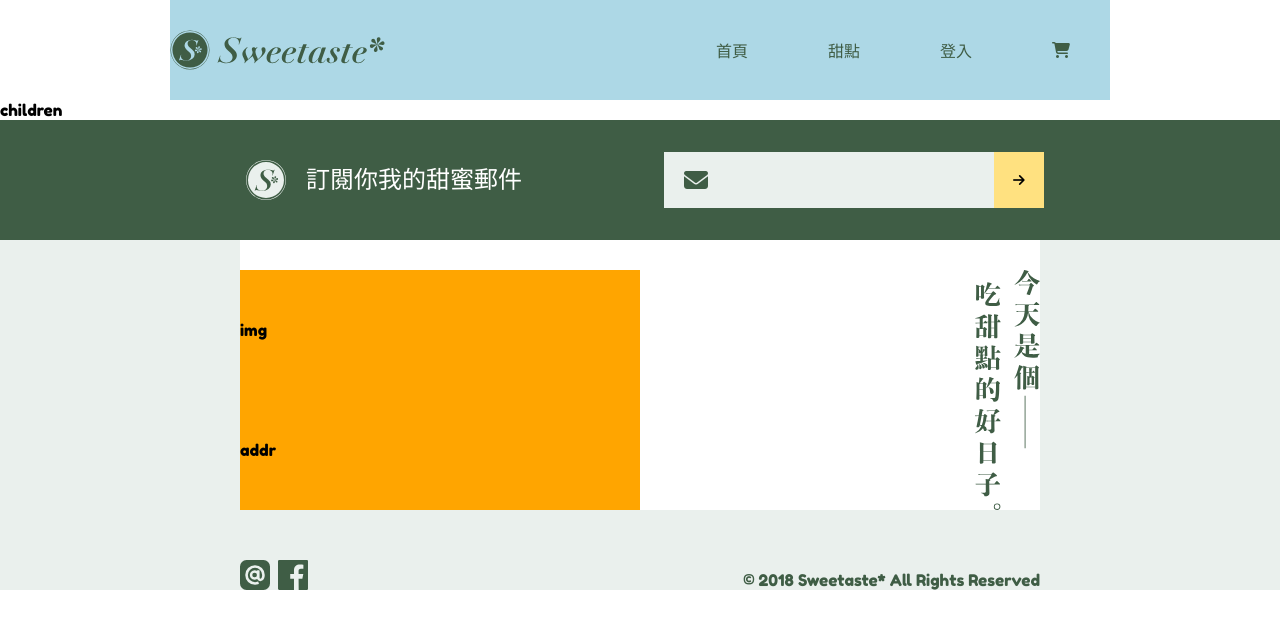
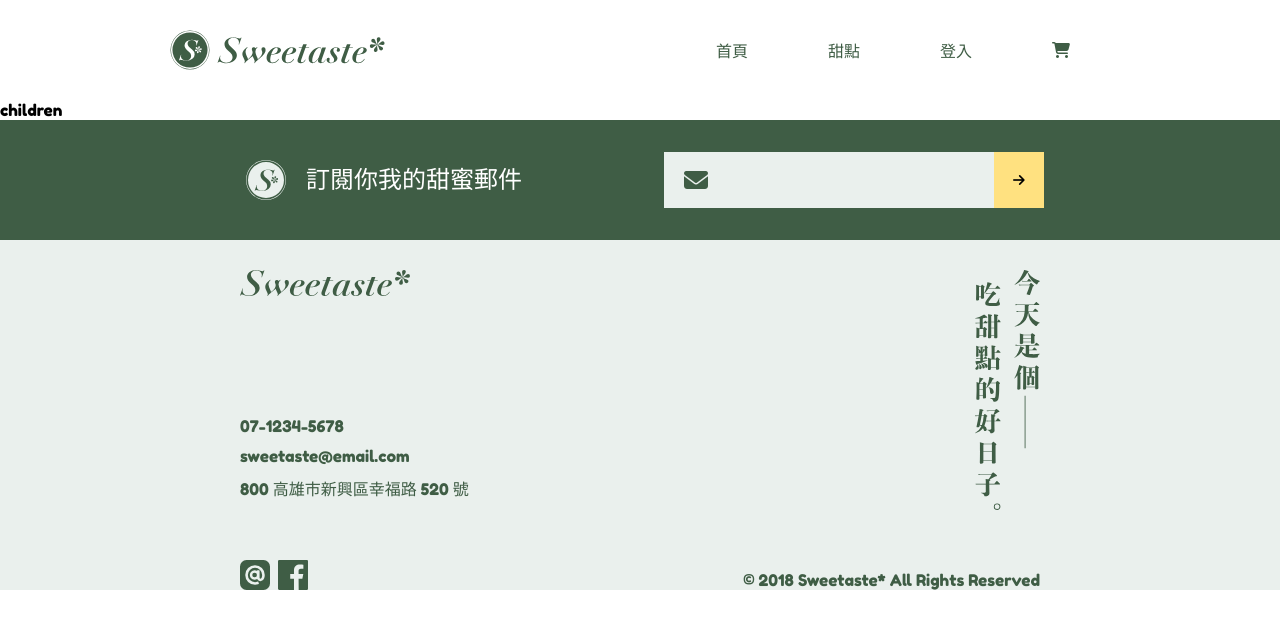
Before and after one commit to FengSanIClover/React-DessertShop-Typescript, a React (Create React App) app: page / in a window 1280 px wide. Shown: the top 628 px of the page. Built offline with nearby package versions, Linux system fonts and the light colour scheme.

Commit message:
完成頁首頁尾

```diff
--- a/src/asset/styles/Components/Copyright/Copyright.scss
+++ b/src/asset/styles/Components/Copyright/Copyright.scss
@@ -18,16 +18,30 @@
     width: 100%;
     height: 75%;
     @include base-flex(space-around);
-    background-color: white;
-    padding-top: 30px;
+    margin-top: 30px;
 }
 
 .f-c-copyright-uparea-info{
     width: 100%;
     height: 100%;
-    @include base-flex(space-around,flex-start);
+    @include base-flex(space-between,flex-start);
     flex-flow: column;
-    background-color: orange
+}
+
+.f-c-copyright-uparea-info-img{
+    // background-color: purple;
+    height: 30px;
+    width: 170px;
+    background-image: url("../../../images/logotype-sm-dark.svg");
+    background-repeat: no-repeat;
+}
+
+.f-c-copyright-uparea-info-address{
+    color: $base-color-3;
+
+    li {
+        margin-bottom: 10px;
+    }
 }
 
 .f-c-copyright-uparea-img{
@@ -73,7 +87,6 @@
 
 @media(max-width:767px) {
     .f-c-container{
-        // @include base-flex();
         height: 310px;
     }
 
--- a/src/asset/styles/Containers/Toolbar.scss
+++ b/src/asset/styles/Containers/Toolbar.scss
@@ -5,11 +5,4 @@
     max-width: 940px;
     height: 100px;
     margin: 0 auto;
-    background-color: lightblue;
 }
-
-// @media (max-width:767px) {
-//     .t-container {
-//         width: 100%;
-//     }
-// }
--- a/src/components/Copyright/index.tsx
+++ b/src/components/Copyright/index.tsx
@@ -7,8 +7,13 @@ const copyright: React.FC = () => {
             <div className="f-c-copyright">
                 <div className="f-c-copyright-uparea">
                     <div className="f-c-copyright-uparea-info">
-                        <div>img</div>
-                        <div>addr</div>
+                        <div className="f-c-copyright-uparea-info-img"></div>
+                        <ul className="f-c-copyright-uparea-info-address">
+                            <li>07-1234-5678</li>
+                            <li>sweetaste@email.com</li>
+                            <li>800 高雄市新興區幸福路 520 號
+                            </li>
+                        </ul>
                     </div>
                     <div className="f-c-copyright-uparea-img"></div>
                 </div>
```
